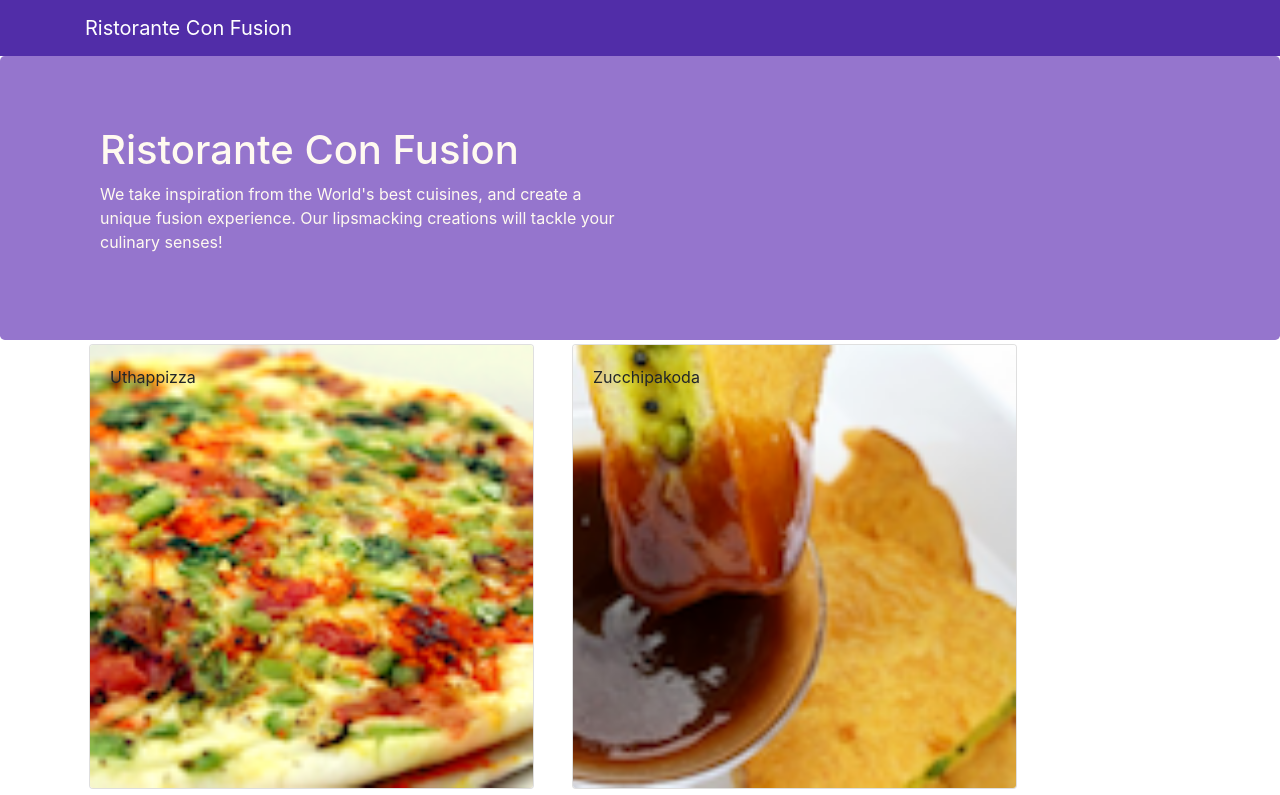
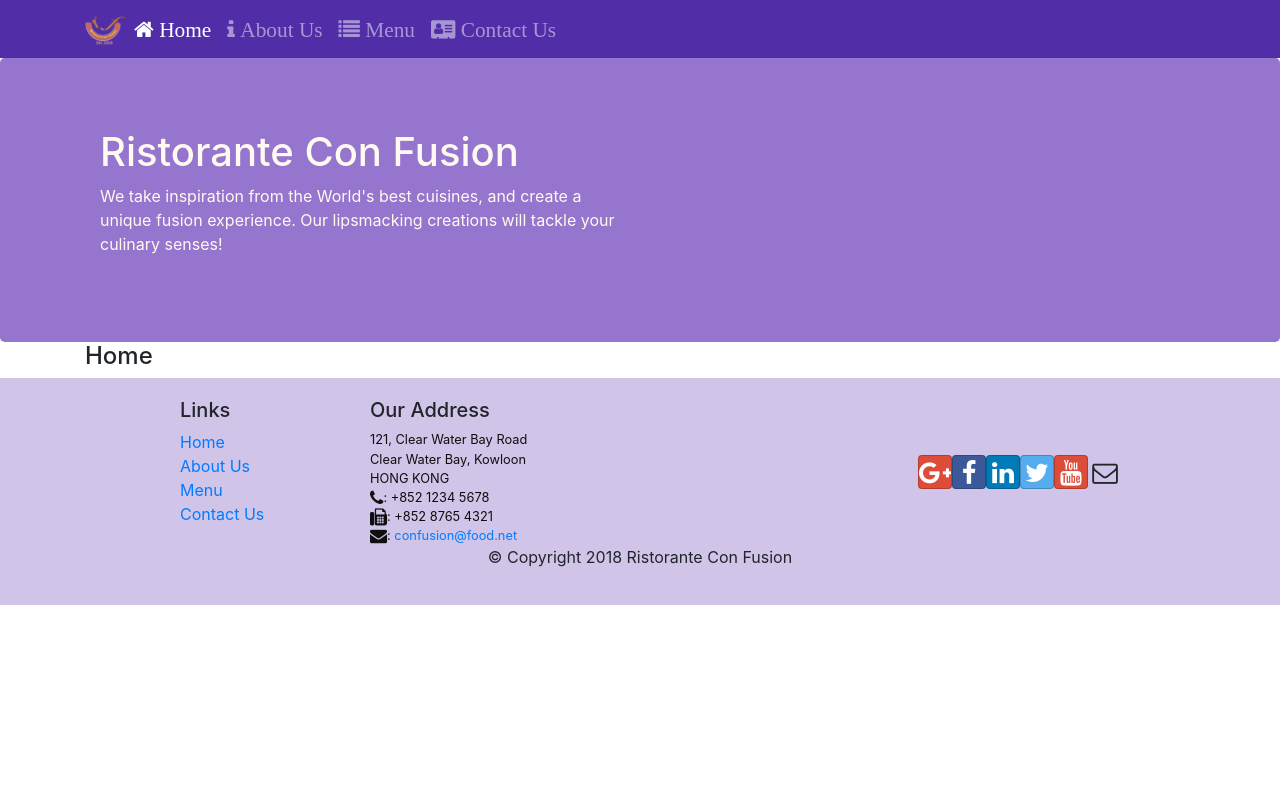
Before and after one commit to rohitaby/ReactApp, a React (Create React App) app: page /home in a window 1280 px wide. Shown: the top 795 px of the page. Built offline with nearby package versions, Linux system fonts and the light colour scheme.

Commit message:
react routing

```diff
--- a/package.json
+++ b/package.json
@@ -13,6 +13,7 @@
     "react": "^17.0.1",
     "react-dom": "^17.0.1",
     "react-popper": "^2.2.3",
+    "react-router-dom": "^5.2.0",
     "react-scripts": "4.0.0",
     "reactstrap": "^8.6.0",
     "web-vitals": "^0.2.4"
--- a/src/App.js
+++ b/src/App.js
@@ -1,15 +1,18 @@
 import React, { Component } from 'react';
 import Main from './components/MainComponent';
 import './App.css';
-
+import {BrowserRouter} from 'react-router-dom';
 
 class App extends Component {
 
   render(){
     return (
-      <div>
-        <Main />
-      </div>
+      <BrowserRouter>
+        <div>
+          <Main />
+        </div>
+      </BrowserRouter>
+
     );
   }
 }
--- a/src/components/FooterComponent.js
+++ b/src/components/FooterComponent.js
@@ -1,4 +1,5 @@
 import React from 'react';
+import {Link} from 'react-router-dom'
 
 function Footer(props) {
 
@@ -9,10 +10,10 @@
                     <div className="col-4 offset-1 col-sm-2">
                         <h5>Links</h5>
                         <ul className="list-unstyled">
-                            <li><a href="#">Home</a></li>
-                            <li><a href="#">About</a></li>
-                            <li><a href="#">Menu</a></li>
-                            <li><a href="contactus.html">Contact</a></li>
+                            <li><Link to="/home">Home</Link></li>
+                            <li><Link to="/aboutus">About Us</Link></li>
+                            <li><Link to="/menu">Menu</Link></li>
+                            <li><Link to="contactus">Contact Us</Link></li>
                         </ul>
                     </div>
                     <div className="col-7 col-sm-5">
--- a/src/components/HeaderComponent.js
+++ b/src/components/HeaderComponent.js
@@ -1,13 +1,60 @@
 import React, {Component} from 'react';
-import { Navbar, NavbarBrand, Jumbotron } from 'reactstrap';
+import { NavLink } from 'react-router-dom';
+import { Navbar, NavbarBrand, Nav, NavbarToggler, Collapse, NavItem, Jumbotron } from 'reactstrap';
 
 class Header extends Component {
+
+    constructor(props) {
+
+        super(props)
+        this.state = {
+            isNavOpen : false
+        };
+        this.toggleNav = this.toggleNav.bind(this);
+    }
+
+    toggleNav() {
+        this.setState({isNavOpen : !this.state.isNavOpen});
+    }
+
     render() {
         return (
             <>
-                <Navbar dark>
+                <Navbar dark expand="md">
                     <div className="container">
-                        <NavbarBrand href="/">Ristorante Con Fusion</NavbarBrand>
+                        <NavbarToggler onClick={this.toggleNav} />
+                        <NavbarBrand className="mr-auto" href="/">
+                            <img src="assets/images/logo.png" height="30" width="41"
+                            alt="Ristorante Con Fusion" />
+                        </NavbarBrand>
+                        <Collapse isOpen={this.state.isNavOpen} navbar>
+                            <Nav navbar>
+                                <NavItem>
+                                    <NavLink className="nav-link" to="/home">
+                                        <span className="fa fa-home fa-lg"> Home </span>
+                                    </NavLink>
+                                </NavItem>
+
+                                <NavItem>
+                                    <NavLink className="nav-link" to="/aboutus">
+                                        <span className="fa fa-info fa-lg"> About Us </span>
+                                    </NavLink>
+                                </NavItem>
+
+                                <NavItem>
+                                    <NavLink className="nav-link" to="/menu">
+                                        <span className="fa fa-list fa-lg"> Menu </span>
+                                    </NavLink>
+                                </NavItem>
+
+                                <NavItem>
+                                    <NavLink className="nav-link" to="/contactus">
+                                        <span className="fa fa-address-card fa-lg"> Contact Us </span>
+                                    </NavLink>
+                                </NavItem>
+
+                            </Nav>
+                        </Collapse>
                     </div>
                 </Navbar>
                 <Jumbotron>
--- /dev/null
+++ b/src/components/HomeComponent.js
@@ -0,0 +1,14 @@
+import React from 'react';
+
+
+function Home(props) {
+    return(
+        <div className="container">
+            <h4>
+                Home
+            </h4>
+        </div>
+    );
+}
+
+export default Home;
--- a/src/components/MainComponent.js
+++ b/src/components/MainComponent.js
@@ -1,10 +1,11 @@
 import React, { Component } from 'react';
+import Home from './HomeComponent'
 import Menu from './MenuComponent';
 import Dishdetail from './DishdetailComponent';
 import Header from './HeaderComponent'
 import Footer from './FooterComponent'
 import { DISHES } from '../shared/dishes';
-
+import {Switch, Route, Redirect} from 'react-router-dom';
 
 class Main extends Component {
 
@@ -25,12 +26,22 @@
     }
 
     render(){
+        const HomePage = () => {
+            return(
+               <Home />
+            )
+        }
         return (
         <div>
             <Header />
-            <Menu dishes={this.state.dishes}
+            <Switch>
+                <Route path="/home" component={HomePage} />
+                <Route exact path="/menu" component={() => <Menu dishes={this.state.dishes} />} />
+                <Redirect to="/home" />
+            </Switch>
+            {/* <Menu dishes={this.state.dishes}
                 onClick={(dishId) => this.onDishSelect(dishId)} />
-            <Dishdetail dish={this.state.dishes.filter((dish) => dish.id === this.state.selectedDish)[0]} />
+            <Dishdetail dish={this.state.dishes.filter((dish) => dish.id === this.state.selectedDish)[0]} /> */}
             <Footer />
         </div>
         );
```
Also changed, not shown: 1 other file (tests, documents, lock files or other folders).
